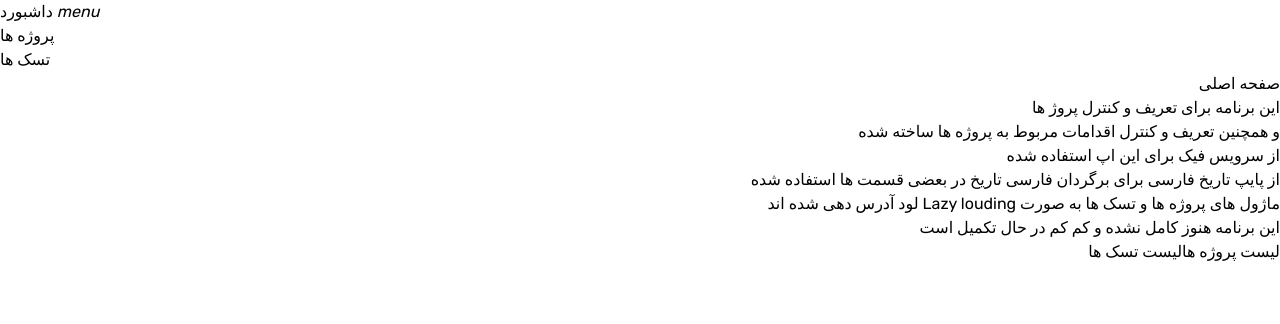
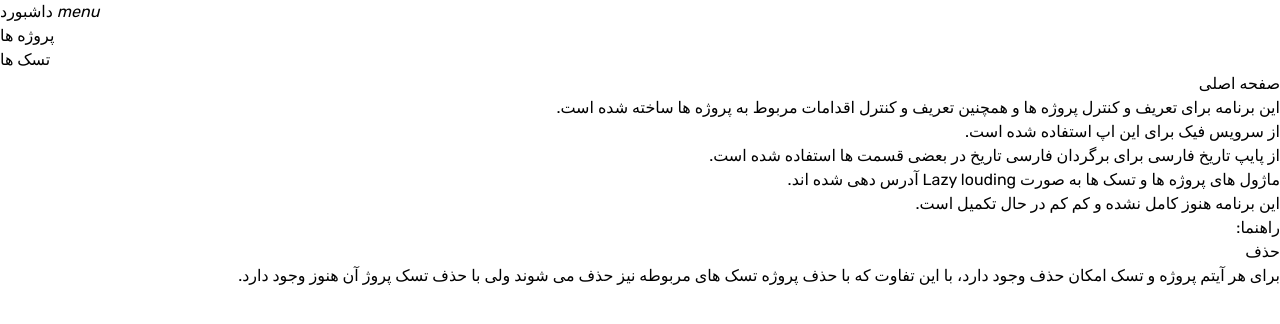
Before and after one commit to izadnia/tasksWithAngular, an Angular app: page /home in a window 1280 px wide. Shown: the top 324 px of the page. Built offline with nearby package versions, Linux system fonts and the light colour scheme.

Commit message:
home component ui updated

```diff
--- a/src/app/components/home/home.component.html
+++ b/src/app/components/home/home.component.html
@@ -1,14 +1,34 @@
 <div>
+  <div class="mx-2 p-2">
+    <h1 class="m-2 p-2 text-2xl font-bold">صفحه اصلی</h1>
+    <p class="m-2 p-2">این برنامه برای تعریف و کنترل پروژه ها و همچنین تعریف و کنترل اقدامات مربوط به پروژه ها ساخته شده است.</p>
+    <p class="m-2 p-2 text-amber-600">از سرویس فیک برای این اپ استفاده شده است.</p>
+    <p class="m-2 p-2 text-green-700">
+      از پایپ تاریخ فارسی برای برگردان فارسی تاریخ در بعضی قسمت ها استفاده شده است.
+    </p>
+    <p class="m-2 p-2">
+      ماژول های پروژه ها و تسک ها به صورت Lazy louding  آدرس دهی شده اند.
+    </p>
+    <p class="m-2 p-2 text-red-700">این برنامه هنوز کامل نشده و کم کم در حال تکمیل است.</p>
+  </div>
+  <div>
     <div class="mx-2 p-2">
-        <h1 class="m-2 p-2 text-2xl font-bold">صفحه اصلی</h1>
-        <p class="m-2 p-2">این برنامه برای تعریف و کنترل پروژ ها</p>
-        <p class="m-2 p-2">و همچنین تعریف و کنترل اقدامات مربوط به پروژه ها ساخته شده</p>
-        <p class="m-2 p-2">از سرویس فیک برای این اپ استفاده شده</p>
-        <p class="m-2 p-2">از پایپ تاریخ فارسی برای برگردان فارسی تاریخ در بعضی قسمت ها استفاده شده</p>
-        <p class="m-2 p-2">ماژول های پروژه ها و تسک ها به صورت Lazy louding لود آدرس دهی شده اند</p>
-        <p class="m-2 p-2">این برنامه هنوز کامل نشده و کم کم در حال تکمیل است</p>
+      <h2 class="m-2 p-2 text-xl font-bold">راهنما:</h2>
+      <div class="flex m-2 p-2 max-sm:flex-col max-sm:border rounded">
+        <button
+          class="mx-1 p-2 text-red-700 border border-red-700 rounded-md hover:bg-red-700 hover:text-white"
+        >
+          حذف
+        </button>
+        <p class="p-2 max-w-[40rem]">
+          برای هر آیتم پروژه و تسک امکان حذف وجود دارد، با این تفاوت که با حذف
+          پروژه تسک های مربوطه نیز حذف می شوند ولی با حذف تسک پروژ آن هنوز وجود
+          دارد.
+        </p>
+      </div>
     </div>
-    <div class="mx-2 p-2">
+  </div>
+  <!-- <div class="mx-2 p-2">
         <button
         class="mx-4 p-2 text-cyan-700 border border-cyan-700 rounded-md hover:bg-cyan-700 hover:text-white"
         [routerLink]="['/projects']"
@@ -23,5 +43,5 @@
         >
             لیست تسک ها
         </button>
-    </div>
+    </div> -->
 </div>
```
